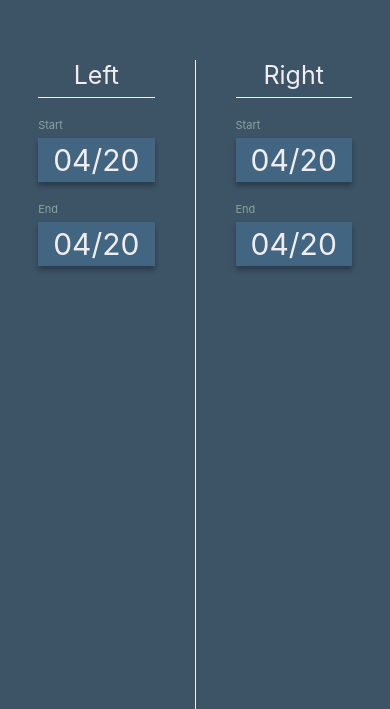
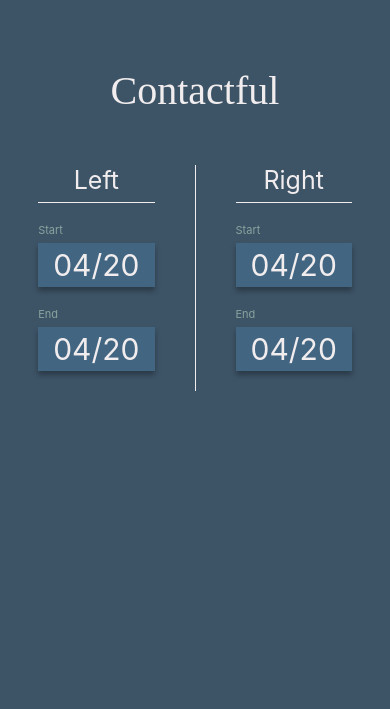
Before and after one commit to jeanlucthumm/Contactful, a React Native app: screen / in a window 390 px wide. Shown: the part 135-844 px from the top of the page. Built offline with nearby package versions, Linux system fonts and the light colour scheme.

Commit message:
Add title

```diff
--- a/App.js
+++ b/App.js
@@ -1,10 +1,29 @@
-import React from 'react';
-import {StyleSheet, Text, View} from 'react-native';
+import React, {useState} from 'react';
+import {Text, View} from 'react-native';
+import * as Font from 'expo-font';
 import styles from './styles';
+import {AppLoading} from "expo";
+
+const fetchFonts = () => {
+  return Font.loadAsync({
+    cursive: require('./assets/fonts/cursive.ttf')
+  })
+}
 
 export default function App() {
+  const [dataLoaded, setDataLoaded] = useState(false);
+
+  if (!dataLoaded) {
+    return (
+      <AppLoading
+        startAsync={fetchFonts}
+        onFinish={() => setDataLoaded(true)}/>
+    )
+  }
+
   return (
     <View style={styles.container}>
+      <Text style={styles.title}>Contactful</Text>
       <View style={styles.content}>
         <EyeInfo side='left'/>
         <View style={styles.verticalDivider}/>
--- a/package.json
+++ b/package.json
@@ -9,14 +9,15 @@
   },
   "dependencies": {
     "expo": "~37.0.3",
+    "expo-font": "~8.1.0",
     "react": "~16.9.0",
     "react-dom": "~16.9.0",
     "react-native": "https://github.com/expo/react-native/archive/sdk-37.0.1.tar.gz",
     "react-native-web": "~0.11.7"
   },
   "devDependencies": {
-    "babel-preset-expo": "~8.1.0",
-    "@babel/core": "^7.8.6"
+    "@babel/core": "^7.8.6",
+    "babel-preset-expo": "~8.1.0"
   },
   "private": true
 }
--- a/styles.js
+++ b/styles.js
@@ -15,12 +15,18 @@ export default StyleSheet.create({
     backgroundColor: colors.background,
     alignItems: 'center',
     justifyContent: 'center',
+    paddingBottom: '30%',
+  },
+  title: {
+    marginBottom: 51.5,
+    width: '100%',
+    fontFamily: 'cursive',
+    fontSize: 40,
+    color: colors.foreground,
+    textAlign: 'center',
   },
   content: {
-    paddingTop: '50%',
-    flex: 1,
     flexDirection: 'row',
-    justifyContent: 'center',
   },
   eyeInfo: {
     display: 'flex',
```
Also changed, not shown: assets/fonts/cursive.ttf (added), 1 other file (tests, documents, lock files or other folders).
